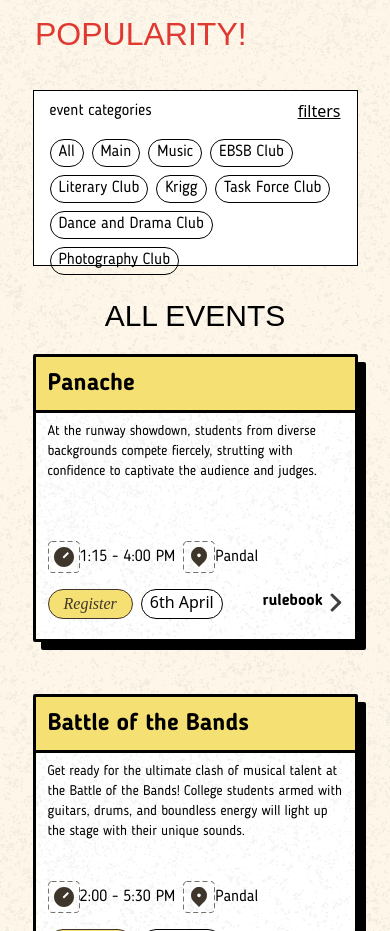
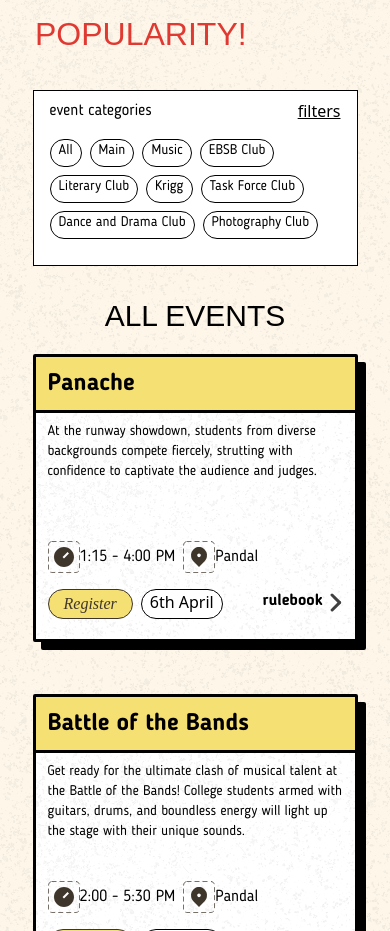
Before and after one commit to shishirnitm/Shishir-2k24-Web, a Next.js app: page /events in a window 390 px wide. Shown: the part 780-1711 px from the top of the page. Built offline with nearby package versions, Linux system fonts and the light colour scheme; a web font is replaced by a local one.

Commit message:
Adjusted filter tab for iphone

```diff
--- a/app/events/page.js
+++ b/app/events/page.js
@@ -33,7 +33,7 @@ export default function Events() {
             <div className=" w-1/2 font-blogger">event categories</div>
             <div className=" w-1/2 text-end"><u>filters</u></div>
           </div>
-          <div className="flex flex-wrap w-full gap-x-2 space-y-2 place-items-start text-center">
+          <div className="flex flex-wrap w-full gap-x-2 space-y-2 place-items-start text-center text-sm">
             <div className="rounded-2xl border-[1px] border-black font-blogger px-2 h-7 self-end"><button onClick={()=>{setCategory("all")}}>All</button></div>
             <div className="rounded-2xl border-[1px] border-black font-blogger px-2 h-7"><button onClick={()=>{setCategory("Main")}}>Main</button></div>
             <div className="rounded-2xl border-[1px] border-black font-blogger px-2 h-7"><button onClick={()=>{setCategory("Music")}}>Music</button></div>
```
